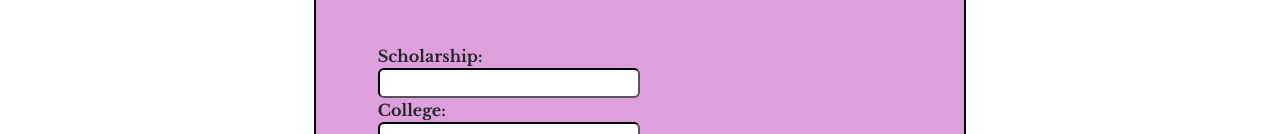
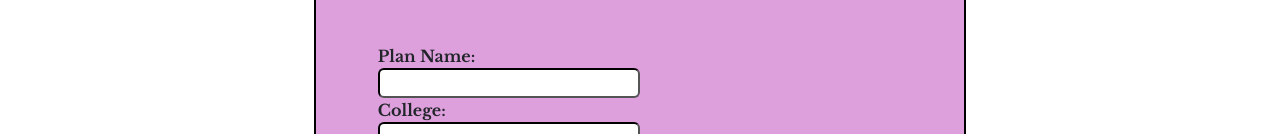
Before and after one commit to info340-wi22/Financial-Aid-Planner, a React (Create React App) app: page /plan in a window 1280 px wide. Both pictures are taken after a click on the button "Create a Plan". Shown: the part 341-475 px from the top of the page. Built offline with nearby package versions, Linux system fonts and the light colour scheme; no server answers; the database is empty; a web font is replaced by a local one.

Commit message:
changed names

```diff
--- a/src/components/content/plan/PlanCard.js
+++ b/src/components/content/plan/PlanCard.js
@@ -5,16 +5,13 @@ export function PlanCard(props) {
   const db = getDatabase();
   const setCurrentPlan = () => {
     const userRef = ref(db, props.user + '/Current Plan');
-    console.log('current id: ' + props.id);
-    console.log('current cardInFo: ' + props.cardInfo);
-    console.log('current User: '+ props.user);
     firebaseSet(userRef, props.cardInfo.firebaseKey)
         .then(() => console.log('current plan set successfully!'))
         .catch((err) => console.log(err)); // log any errors for debugging
   };
   return (
     <div className="plan_page">
-      <p>SCHOLARSHIP: {props.cardInfo.firebaseKey}</p>
+      <p>Plan Name: {props.cardInfo.firebaseKey}</p>
       <p>TOTAL COST OF COLLEGE PER YEAR: {props.cardInfo.TotalCostCollege}</p>
       <p>AMOUNT WANT TO COVER: {props.cardInfo.AmountCover}</p>
       <p>POTENTIAL AID: {props.cardInfo.PotentialAid}</p>
--- a/src/components/content/plan/PlanPage.js
+++ b/src/components/content/plan/PlanPage.js
@@ -10,14 +10,14 @@ export function PlanPage() {
   const [popUpShow, setPopUpShow] = useState(false);
   const [cardList, setCardList] = useState([]);
   const [collegeName, setCollegeName] = useState('');
-  const [scholarshipName, setScholarshipName] = useState('');
+  const [planName, setplanName] = useState('');
 
   const handleCollege = (event) => {
     setCollegeName(event.target.value);
   };
 
-  const handleScholar = (event) => {
-    setScholarshipName(event.target.value);
+  const handlePlan = (event) => {
+    setplanName(event.target.value);
   };
 
   onAuthStateChanged(auth, (firebaseUser) => {
@@ -57,15 +57,15 @@ export function PlanPage() {
     // console.log('test the plan handler');
     setPopUpShow(!popUpShow);
     setCollegeName('');
-    setScholarshipName('');
+    setplanName('');
   };
 
   const submitHandler = () => {
     setPopUpShow(!popUpShow);
     setCollegeName('');
-    setScholarshipName('');
-    console.log('test scholar name: ' + scholarshipName);
-    const planRef = ref(db, user + '/Plans/' + scholarshipName);
+    setplanName('');
+    console.log('test scholar name: ' + planName);
+    const planRef = ref(db, user + '/Plans/' + planName);
     // const planRef = ref(db, user + '/Plans');
     const newPlan = {
       'Cover Amount': 1,
@@ -73,7 +73,7 @@ export function PlanPage() {
       'College': collegeName,
       'PotentialAid': 2,
       'TotalCostCollege': 3,
-      'firebaseKey': scholarshipName,
+      'firebaseKey': planName,
     };
     set(planRef, newPlan)
         .then(() => console.log('created the new Plan!'))
@@ -95,8 +95,8 @@ export function PlanPage() {
               </button>
             </div>
             <form className='pop-up-form'>
-              <label className="pop-up-label">Scholarship: </label>
-              <input className='pop-up-input' type="text" name="scholarship" value={scholarshipName} onChange={handleScholar}></input>
+              <label className="pop-up-label">Plan Name: </label>
+              <input className='pop-up-input' type="text" name="Plan" value={planName} onChange={handlePlan}></input>
               <label className="pop-up-label">College: </label>
               <input className='pop-up-input' type="text" name="college" value={collegeName} onChange={handleCollege}></input>
             </form>
```
